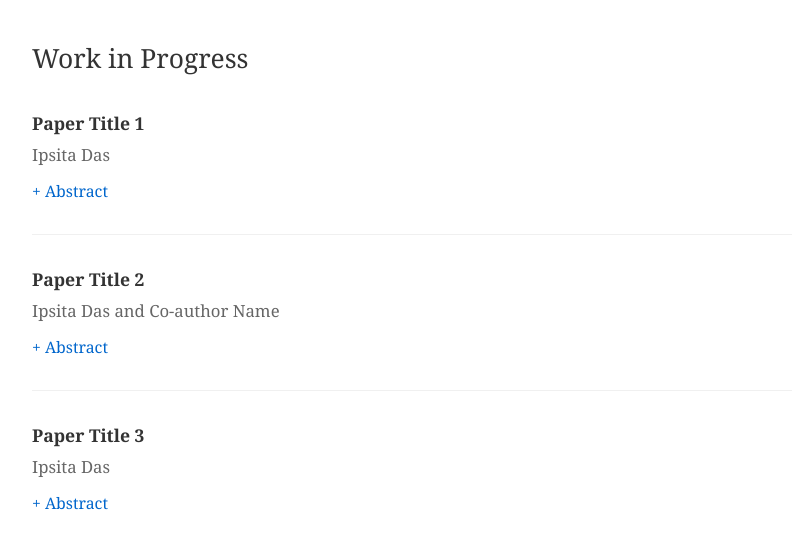
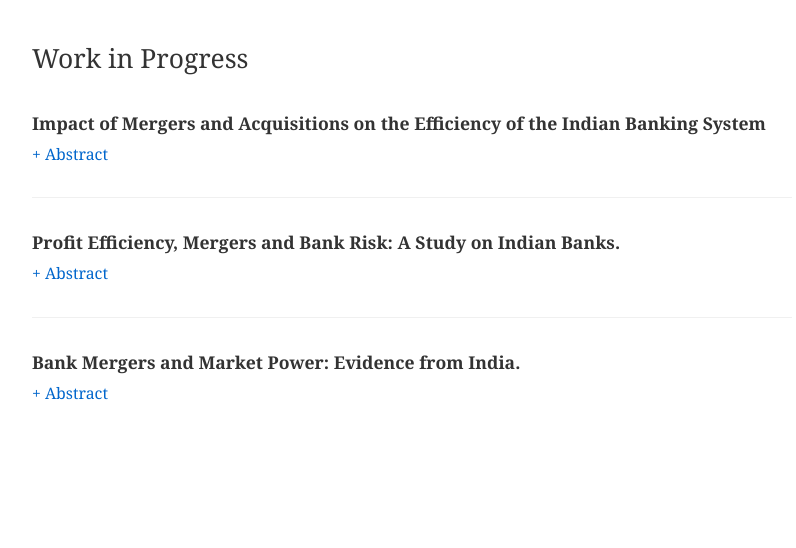
Before and after one commit to ipsitadas97/ipsitadas97.github.io, a plain HTML site: page index.html in a window 1280 px wide. Both pictures are taken after a click on the item "Research". Shown: the part 272-820 px from the top of the page, without its empty margins (228-1024 px from the left). Drawn offline with Linux system fonts and the light colour scheme.

Commit message:
Update index.html

```diff
--- a/index.html
+++ b/index.html
@@ -298,35 +298,35 @@
                 <h2 style="font-size: 1.5em; margin-bottom: 30px; font-weight: normal; color: #333;">Work in Progress</h2>
 
                 <div class="research-paper">
-                    <div class="paper-title">Paper Title 1</div>
-                    <div class="paper-authors">Ipsita Das</div>
+                    <div class="paper-title">Impact of Mergers and Acquisitions on the Efficiency of the Indian Banking System</div>
+                    <!--<div class="paper-authors">Ipsita Das</div>-->
                     <div class="abstract-toggle" onclick="toggleAbstract('abstract1')">
                         <span class="toggle-text">+ Abstract</span>
                     </div>
                     <div class="abstract-content" id="abstract1">
-                        <p>Add your abstract here. This section will be hidden by default and expand when clicked.</p>
+                        <p></p>
                     </div>
                 </div>
 
                 <div class="research-paper">
-                    <div class="paper-title">Paper Title 2</div>
-                    <div class="paper-authors">Ipsita Das and Co-author Name</div>
+                    <div class="paper-title">Profit Efficiency, Mergers and Bank Risk: A Study on Indian Banks.</div>
+                   <!--<div class="paper-authors">Ipsita Das</div>-->
                     <div class="abstract-toggle" onclick="toggleAbstract('abstract2')">
                         <span class="toggle-text">+ Abstract</span>
                     </div>
                     <div class="abstract-content" id="abstract2">
-                        <p>Add your second paper abstract here.</p>
+                        <p></p>
                     </div>
                 </div>
 
                 <div class="research-paper">
-                    <div class="paper-title">Paper Title 3</div>
-                    <div class="paper-authors">Ipsita Das</div>
+                    <div class="paper-title">Bank Mergers and Market Power: Evidence from India.</div>
+                    <!--<div class="paper-authors">Ipsita Das</div>-->
                     <div class="abstract-toggle" onclick="toggleAbstract('abstract3')">
                         <span class="toggle-text">+ Abstract</span>
                     </div>
                     <div class="abstract-content" id="abstract3">
-                        <p>Add your third paper abstract here.</p>
+                        <p></p>
                     </div>
                 </div>
             </div>
```
